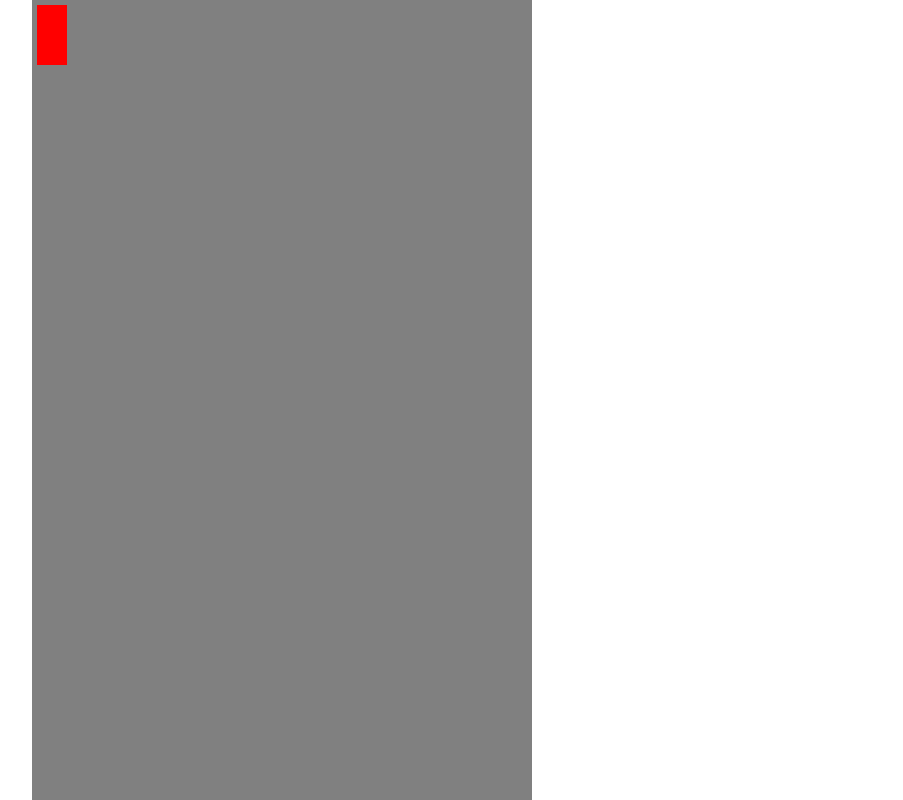
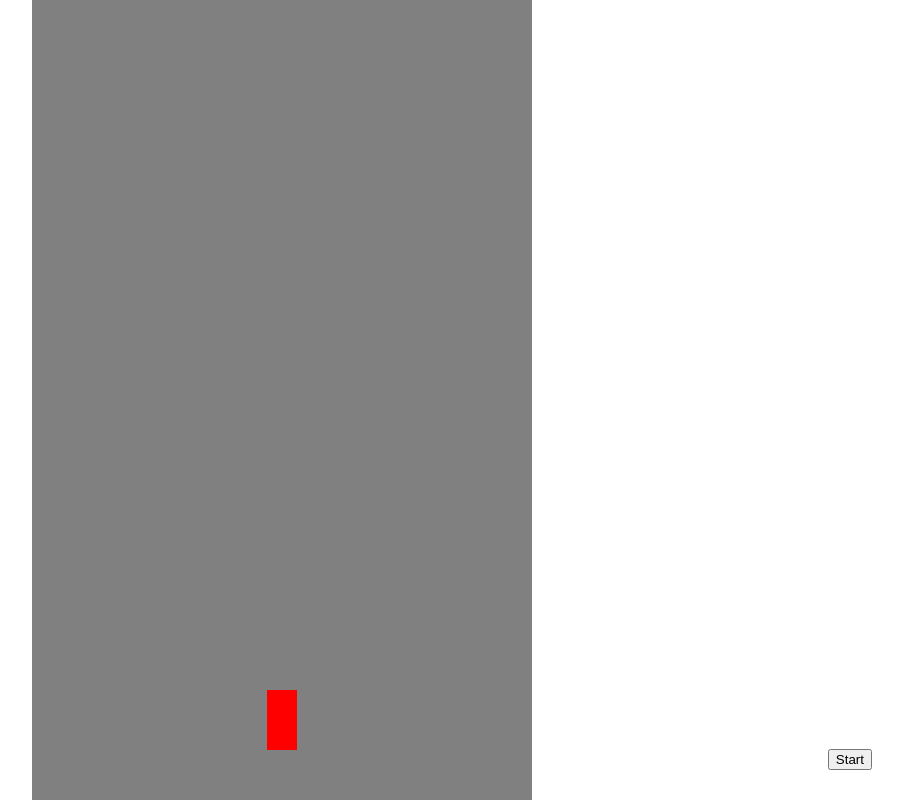
Before and after one commit to yasershomaf/car-racing, a React app: page / in a window 1280 px wide. Shown: the whole page, without its empty margins (358-1261 px from the left). Built offline with nearby package versions, Linux system fonts and the light colour scheme.

Commit message:
Added start button

```diff
--- a/src/js/components/App/App.css
+++ b/src/js/components/App/App.css
@@ -5,12 +5,19 @@ body {
 .game-container {
   width: 100%;
   height: 100vh;
+  position: relative;
 }
 
-.game-container .road {
+.road {
   width: 500px;
   height: 100%;
   margin: 0 auto;
   background-color: gray;
   position: relative;
 }
+
+.btn-stat {
+  position: absolute;
+  bottom: 30px;
+  right: 50px;
+}
--- a/src/js/components/App/App.js
+++ b/src/js/components/App/App.js
@@ -1,12 +1,25 @@
-import React from 'react';
+import React, {useState} from 'react';
 import Car from '../Car/Car';
 import './App.css';
 
 const App = () => {
+	const [craSpeed, setCraSpeed] = useState();
+	const [showNewCarEvery, setShowNewCarEvery] = useState();
+	const [cars, setCars] = useState([]);
+	const [carPosition, setCarPosition] = useState(235);
+
+	const startHandler = () => {
+		setCars([]);
+		setCarPosition(235);
+	};
+
 	return <div className="game-container">
 		<div className="road">
-			<Car color="red" top={5} left={5} />
+			{cars.map(car => <Car color={car.color} top={car.top} left={car.left} />)}
+
+			<Car color="red" top={window.innerHeight - 110} left={carPosition} />
 		</div>
+		<button className="btn-stat" onClick={startHandler}>Start</button>
 	</div>;
 };
 
```
